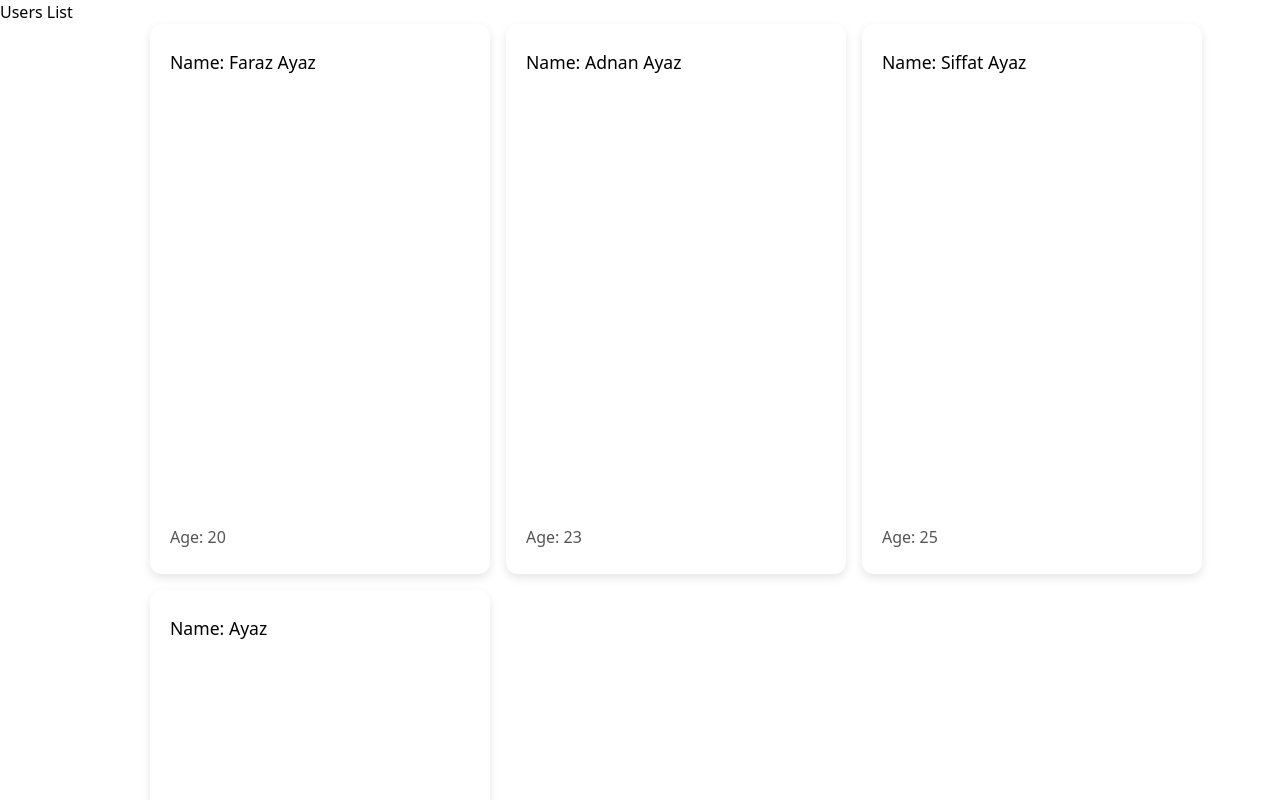
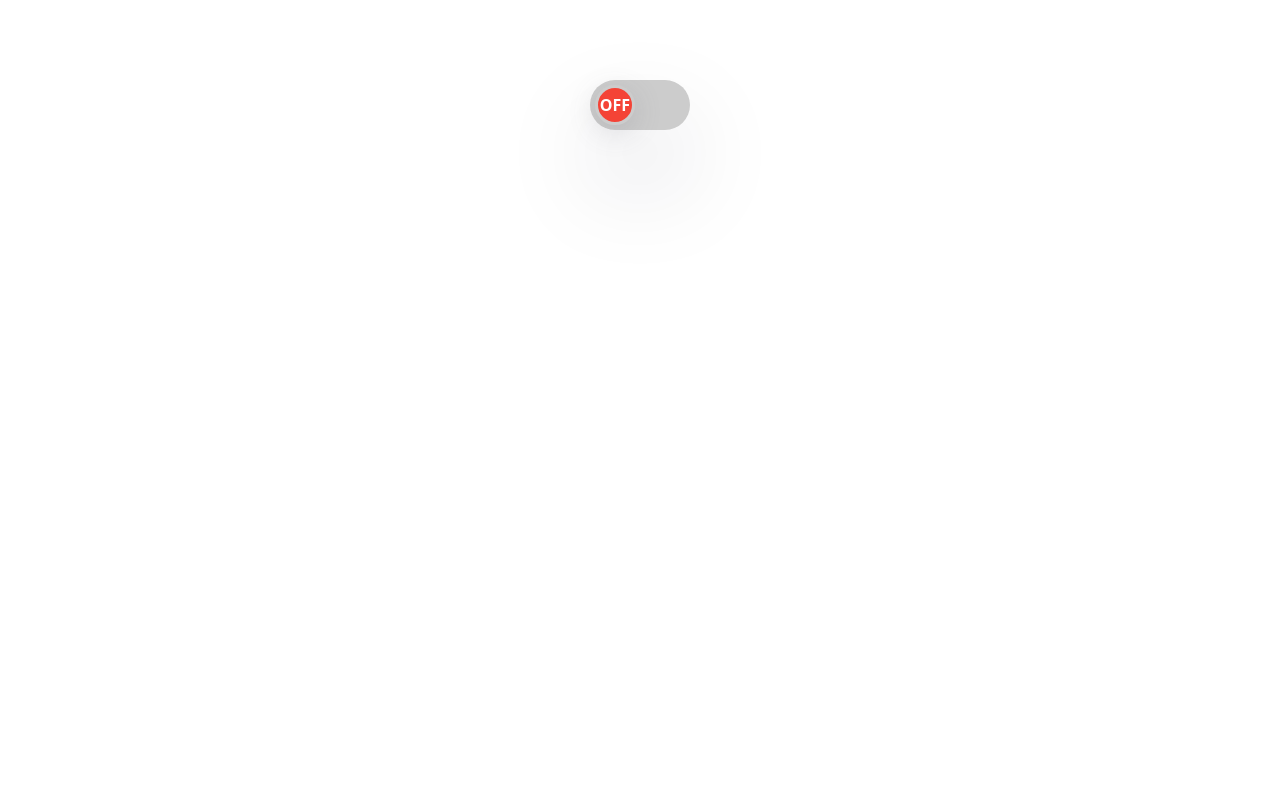
Before and after one commit to FarazAyaz/React-Crash-Course, a React (Vite) app: page / in a window 1280 px wide. Shown: the top 800 px of the page. Built offline with nearby package versions, Linux system fonts and the light colour scheme.

Commit message:
toggle button

```diff
--- a/src/App.jsx
+++ b/src/App.jsx
@@ -6,9 +6,15 @@ import EventProps from "./components/EventProps";
 import NewFile from "./components/NewFile";
 import Usestate from "./components/Usestate";
 import Practicehook from "./components/Practicehook";
+import BASICPROP from "./components/BASICPROP";
+import ToggleSwitch from "./projects/TogglesSwitch/ToggleSwitch";
 const App = () => {
   // <AnimeSeries/>
   // <EventHandling/>
+  const handleClick = () => {
+    alert("Button Clicked");
+  };
+
   <EventProps />;
   return (
     <div>
@@ -18,10 +24,11 @@ const App = () => {
       {/* <EventHandling/> */}
       {/* <EventProps/> */}
       {/* <NewFile /> */}
-     {/* <Usestate/> */}
-     <Practicehook/>
-
- </div>
+      {/* <Usestate/> */}
+      {/* <Practicehook/> */}
+      {/* <BASICPROP Text={"Click Me"} onClick={handleClick} /> */}
+      <ToggleSwitch/>
+    </div>
   );
 };
 
--- /dev/null
+++ b/src/components/BASICPROP.jsx
@@ -0,0 +1,14 @@
+import React from "react";
+
+const BASICPROP = ({ Text, onClick }) => {
+  return (
+    <button
+      className="text-white text-2xl h-12 bg-gradient-to-br w-[300px] py-2 rounded-lg shadow-lg from-fuchsia-300 to-fuchsia-500 hover:opacity-80"
+      onClick={onClick}
+    >
+      {Text}
+    </button>
+  );
+};
+
+export default BASICPROP;
--- a/src/index.css
+++ b/src/index.css
@@ -1,5 +1,5 @@
 @import "tailwindcss";
-
+/*
 ul {
   display: grid;
   grid-template-columns: repeat(3, 1fr);
@@ -88,4 +88,4 @@ button:hover {
  margin-left: 1.2rem;
  border-radius: 50px;
 
-}
+} */
--- /dev/null
+++ b/src/projects/TogglesSwitch/Toggle.css
@@ -0,0 +1,50 @@
+body {
+    width: 100%;
+    height: 100vh;
+    display: flex;
+    justify-content: center;
+  }
+
+  .toggle-switch {
+    width: 100px;
+    height: 50px;
+    border-radius: 25px;
+    background-color: #ccc;
+    position: relative;
+    cursor: pointer;
+    padding: 5px;
+    margin-top: 5rem;
+    box-shadow: rgba(17, 12, 46, 0.15) 0px 48px 100px 0px;
+  }
+
+  .switch {
+    width: 40px;
+    height: 40px;
+    border-radius: 20px;
+    display: flex;
+    align-items: center;
+    justify-content: center;
+    color: white;
+    font-weight: bold;
+    position: absolute;
+    top: 5px;
+    left: 5px;
+    transition: transform 0.3s linear, background-color 0.3s linear;
+    border: 0.2rem solid #ccc;
+    box-shadow: rgba(100, 100, 111, 0.2) 0px 7px 29px 0px;
+  }
+
+  .on {
+    background-color: #4caf50;
+    transform: translateX(50px);
+  }
+
+  .off {
+    background-color: #f44336;
+    transform: translateX(0);
+  }
+
+  .switch-state {
+    margin: 0 10px;
+    text-transform: uppercase;
+  }
--- /dev/null
+++ b/src/projects/TogglesSwitch/ToggleSwitch.jsx
@@ -0,0 +1,24 @@
+import React, { useState } from 'react'
+import './Toggle.css'
+
+const ToggleSwitch = () => {
+    const [isOn, setIsOn] = useState(false);
+    const handleToggle = ( )=> {
+        setIsOn(!isOn)
+    }
+
+  return (
+    <>
+    <div className='toggle-switch' onClick={handleToggle} style={{backgroundColor: isOn ? "green" : ""}}>
+        <div className= {`switch ${isOn ? "on" : "off"}`}>
+        <span className='switch-state'>
+           {isOn ? "on" : "off"}
+        </span>
+        </div>
+    </div>
+
+    </>
+  )
+}
+
+export default ToggleSwitch
```
